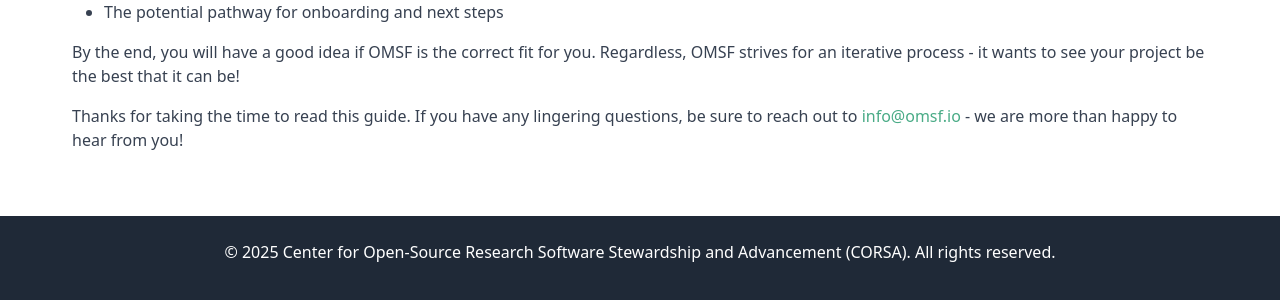
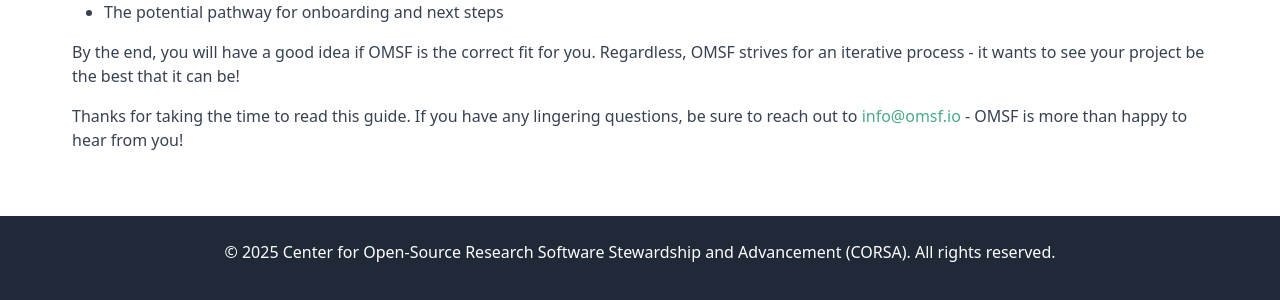
Before and after one commit to corsa-center/corsa-center.github.io, a Jekyll site: the page built from docs/foundations/omsf.md, in a window 1280 px wide and 900 px high, scrolled down 2082 px. Shown: the part 596-896 px from the top of the window. Built offline with Jekyll 4.4.1, drawn with Linux system fonts in a browser that asks for light colours; nearby versions of some CDN libraries.

Commit message:
Update docs/foundations/omsf.md

```diff
--- a/docs/foundations/omsf.md
+++ b/docs/foundations/omsf.md
@@ -112,4 +112,4 @@
 
 By the end, you will have a good idea if OMSF is the correct fit for you. Regardless, OMSF strives for an iterative process \- it wants to see your project be the best that it can be\!
 
-Thanks for taking the time to read this guide. If you have any lingering questions, be sure to reach out to [info@omsf.io](mailto:info@omsf.io) \- we are more than happy to hear from you\!
+Thanks for taking the time to read this guide. If you have any lingering questions, be sure to reach out to [info@omsf.io](mailto:info@omsf.io) \- OMSF is more than happy to hear from you\!
```
